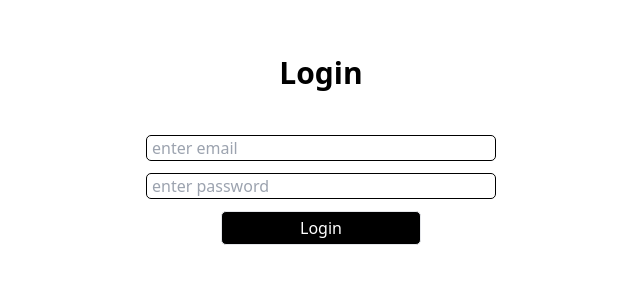
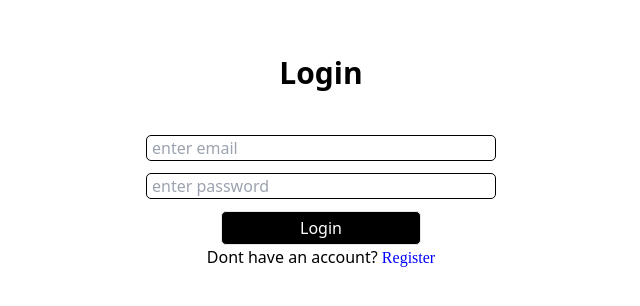
Before and after one commit to byiringiroscar/Event-Board-nextjs, a Next.js app: page /auth/login in a window 1280 px wide. Shown: the top 306 px of the page, without its empty margins (319-959 px from the left). Built offline with nearby package versions, Linux system fonts and the light colour scheme.

Commit message:
Setup rotate token and some links

```diff
--- a/package.json
+++ b/package.json
@@ -9,6 +9,7 @@
     "lint": "next lint"
   },
   "dependencies": {
+    "jwt-decode": "^3.1.2",
     "mobx": "^6.10.2",
     "mobx-react-lite": "^4.0.5",
     "next": "13.5.4",
--- a/pages/auth/login/index.tsx
+++ b/pages/auth/login/index.tsx
@@ -5,7 +5,7 @@ import userStore from "../../store"
 import { ToastContainer, toast } from 'react-toastify';
 import 'react-toastify/dist/ReactToastify.css';
 import { useRouter } from 'next/router';
-
+import Link from 'next/link';
 const Login = () => {
     const router = useRouter();
     const [formData, setFormData] = useState({
@@ -52,6 +52,7 @@ const Login = () => {
             <input type='password' placeholder='enter password' name="password" value={formData.password} onChange={handleChange} required />
             <button type='submit'>Login</button>
         </form>
+        <p>Dont have an account? <Link href='/auth/register' className='text-[blue] font-[bold]'>Register</Link></p>
         </div>
     )
 }
--- a/pages/auth/register/index.tsx
+++ b/pages/auth/register/index.tsx
@@ -5,6 +5,7 @@ import userStore from "../../store"
 import { ToastContainer, toast } from 'react-toastify';
 import 'react-toastify/dist/ReactToastify.css';
 import { useRouter } from 'next/router';
+import Link from 'next/link';
 
 
 const Register = () => {
@@ -60,6 +61,7 @@ const Register = () => {
             <input type='password' placeholder='confirm password' name="password_2" value={formData.password_2} onChange={handleChange} required />
             <button type='submit'>Register</button>
         </form>
+        <p>Have an account? <Link href='/auth/login' className='text-[blue] font-[bold]'>Login</Link></p>
         </div>
     )
 }
--- a/pages/store.ts
+++ b/pages/store.ts
@@ -1,4 +1,6 @@
 import { action, makeObservable, observable } from "mobx";
+import { createContext, useState, useEffect } from "react";
+import jwt_decode from "jwt-decode";
 
 
 export interface User {
@@ -92,7 +94,7 @@ class UserStore {
         })
         })
         const data = await response.json()
-        console.log("----------", response.status)
+        console.log("----------", data)
         if (response.status === 200) {
             const newMessage = "success"
             this.message = newMessage
```
Also changed, not shown: 1 other file (tests, documents, lock files or other folders).
